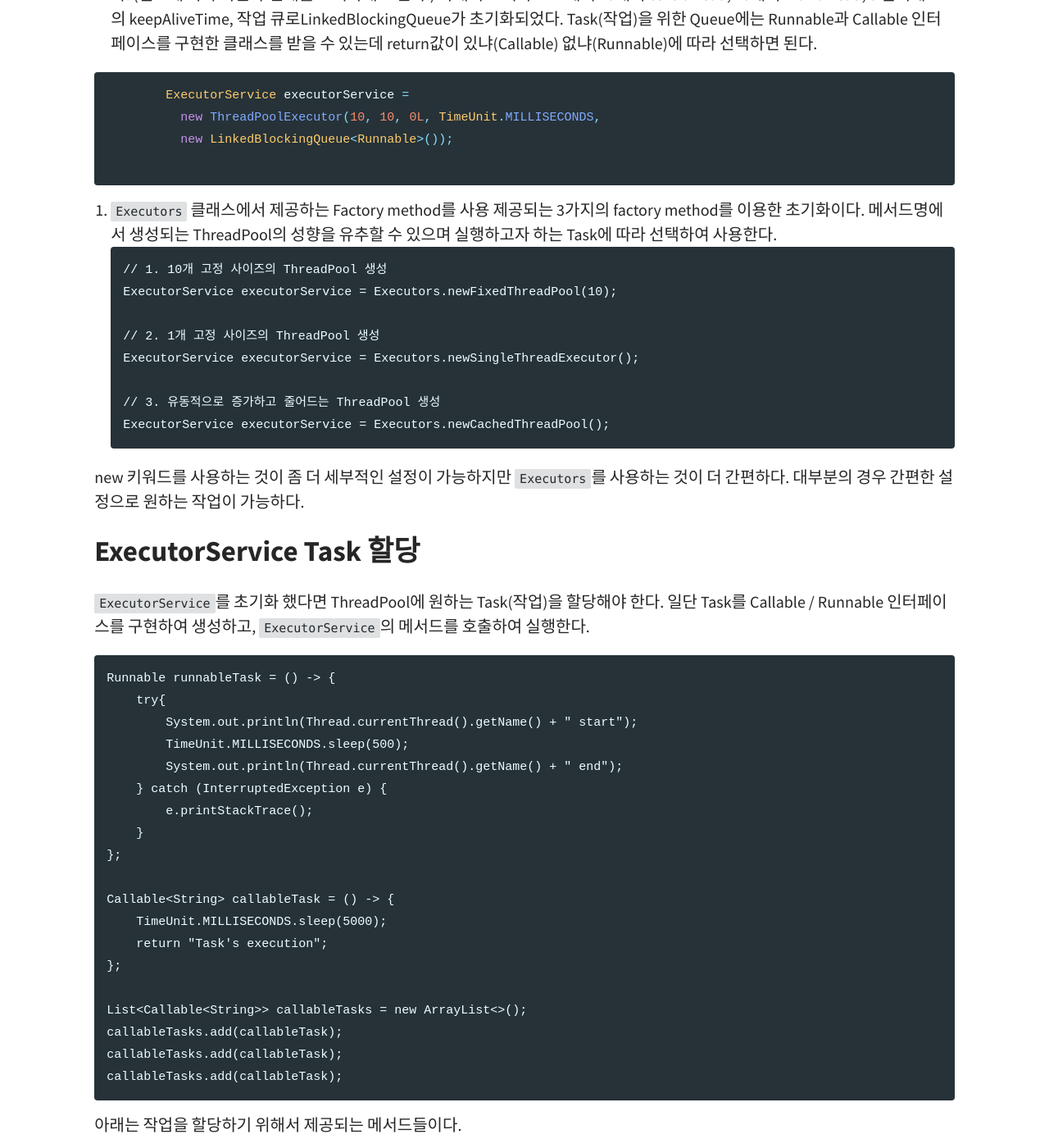
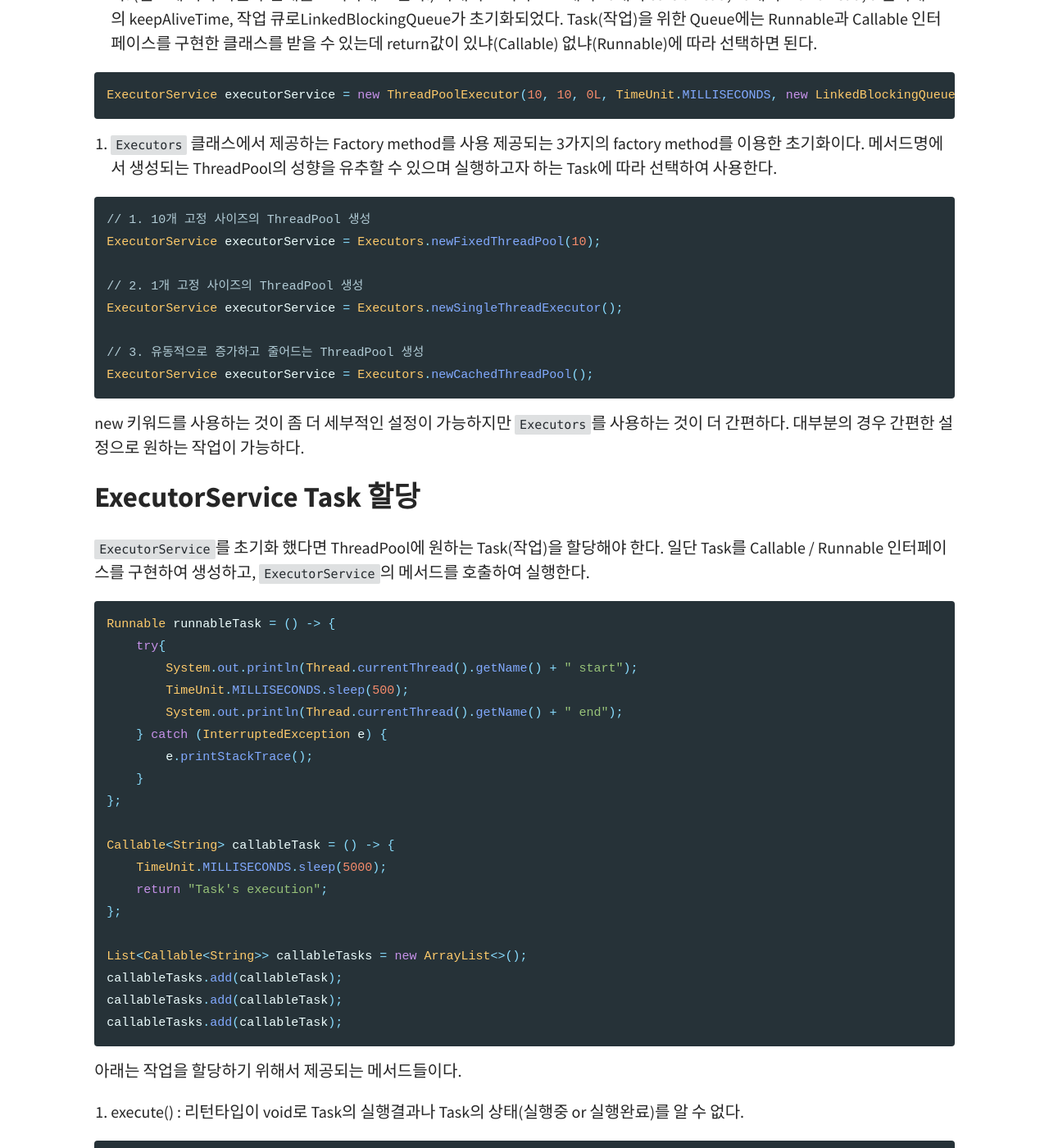
Before and after one commit to swampwar/swampwar.github.io, a Jekyll site: the page built from _posts/2019-12-20-ExecutorService.md, in a window 1280 px wide and 1400 px high, scrolled down 1474 px. Shown: the whole window at 82% size. Built offline with Jekyll 4.4.1, drawn with Linux system fonts in a browser that asks for light colours; some of the changed text lies outside the part shown.

Commit message:
첫번째글 포스팅~

```diff
--- a/_posts/2019-12-20-ExecutorService.md
+++ b/_posts/2019-12-20-ExecutorService.md
@@ -26,24 +26,24 @@ Thread를 활용하여 다수의 작업(Task)들을 비동기로 수행한다는
     `ExecutorService`는 인터페이스이기 때문에 구현체인 `ThreadPoolExecutor`를 new키워드로 초기화한다. (필요에 따라 다른 구현체를 초기화해도 된다.)
     아래의 초기화 코드에서 10개의 core thread, 10개의 max thread, 0 밀리세크의 keepAliveTime, 작업 큐로LinkedBlockingQueue가 초기화되었다. Task(작업)을 위한 Queue에는 Runnable과 Callable 인터페이스를 구현한 클래스를 받을 수 있는데 return값이 있냐(Callable) 없냐(Runnable)에 따라 선택하면 된다.
 
-        {% highlight java %}
-        ExecutorService executorService =
-          new ThreadPoolExecutor(10, 10, 0L, TimeUnit.MILLISECONDS,
-          new LinkedBlockingQueue<Runnable>());
-        {% endhighlight %}
+{% highlight java %}
+ExecutorService executorService = new ThreadPoolExecutor(10, 10, 0L, TimeUnit.MILLISECONDS, new LinkedBlockingQueue<Runnable>());
+{% endhighlight %}
 
 2.  `Executors` 클래스에서 제공하는 Factory method를 사용
 
     제공되는 3가지의 factory method를 이용한 초기화이다. 메서드명에서 생성되는 ThreadPool의 성향을 유추할 수 있으며 실행하고자 하는 Task에 따라 선택하여 사용한다.
 
-        // 1. 10개 고정 사이즈의 ThreadPool 생성
-        ExecutorService executorService = Executors.newFixedThreadPool(10);
+{% highlight java %}
+// 1. 10개 고정 사이즈의 ThreadPool 생성
+ExecutorService executorService = Executors.newFixedThreadPool(10);
 
-        // 2. 1개 고정 사이즈의 ThreadPool 생성
-        ExecutorService executorService = Executors.newSingleThreadExecutor();
+// 2. 1개 고정 사이즈의 ThreadPool 생성
+ExecutorService executorService = Executors.newSingleThreadExecutor();
 
-        // 3. 유동적으로 증가하고 줄어드는 ThreadPool 생성
-        ExecutorService executorService = Executors.newCachedThreadPool();
+// 3. 유동적으로 증가하고 줄어드는 ThreadPool 생성
+ExecutorService executorService = Executors.newCachedThreadPool();
+{% endhighlight %}
 
 new 키워드를 사용하는 것이 좀 더 세부적인 설정이 가능하지만 `Executors`를 사용하는 것이 더 간편하다. 대부분의 경우 간편한 설정으로 원하는 작업이 가능하다.
 
@@ -51,43 +51,49 @@ new 키워드를 사용하는 것이 좀 더 세부적인 설정이 가능하지
 
 `ExecutorService`를 초기화 했다면 ThreadPool에 원하는 Task(작업)을 할당해야 한다. 일단 Task를 Callable / Runnable 인터페이스를 구현하여 생성하고, `ExecutorService`의 메서드를 호출하여 실행한다.
 
-    Runnable runnableTask = () -> {
-        try{
-            System.out.println(Thread.currentThread().getName() + " start");
-            TimeUnit.MILLISECONDS.sleep(500);
-            System.out.println(Thread.currentThread().getName() + " end");
-        } catch (InterruptedException e) {
-            e.printStackTrace();
-        }
-    };
+{% highlight java %}
+Runnable runnableTask = () -> {
+    try{
+        System.out.println(Thread.currentThread().getName() + " start");
+        TimeUnit.MILLISECONDS.sleep(500);
+        System.out.println(Thread.currentThread().getName() + " end");
+    } catch (InterruptedException e) {
+        e.printStackTrace();
+    }
+};
 
-    Callable<String> callableTask = () -> {
-        TimeUnit.MILLISECONDS.sleep(5000);
-        return "Task's execution";
-    };
+Callable<String> callableTask = () -> {
+    TimeUnit.MILLISECONDS.sleep(5000);
+    return "Task's execution";
+};
 
-    List<Callable<String>> callableTasks = new ArrayList<>();
-    callableTasks.add(callableTask);
-    callableTasks.add(callableTask);
-    callableTasks.add(callableTask);
+List<Callable<String>> callableTasks = new ArrayList<>();
+callableTasks.add(callableTask);
+callableTasks.add(callableTask);
+callableTasks.add(callableTask);
+{% endhighlight %}
 
 아래는 작업을 할당하기 위해서 제공되는 메서드들이다.
 
 1. execute() : 리턴타입이 void로 Task의 실행결과나 Task의 상태(실행중 or 실행완료)를 알 수 없다.
-
-        executorService.execute(runnableTask);
+{% highlight java %}
+executorService.execute(runnableTask);
+{% endhighlight %}
 
 2. submit() : Task를 할당하고 `Future` 타입의 결과값을 받는다. 결과가 리턴되어야 하므로 주로 Callable을 구현한 Task를 인자로 준다.
-
-        Future<String> future = executorService.submit(callableTask);
+{% highlight java %}
+Future<String> future = executorService.submit(callableTask);
+{% endhighlight %}
 
 3. invokeAny() : Task를 Collection에 넣어서 인자로 넘겨줄 수 있다. 실행에 성공한 Task 중 하나의 리턴값을 반환한다.
-
-        String result = executorService.invokeAny(callableTasks);
+{% highlight java %}
+String result = executorService.invokeAny(callableTasks);
+{% endhighlight %}
 
 4. invokeAll() : Task를 Collection에 넣어서 인자로 넘겨줄 수 있다. 모든 Task의 리턴값을 `List<Future<>>` 타입으로 반환한다.
-
-        List<Future<String>> futures = executorService.invokeAll(callableTasks);
+{% highlight java %}
+List<Future<String>> futures = executorService.invokeAll(callableTasks);
+{% endhighlight %}
 
 ## ExcecutorService 종료
 
@@ -100,34 +106,38 @@ new 키워드를 사용하는 것이 좀 더 세부적인 설정이 가능하지
     실행중인 Thread들을 즉시 종료시키려고 하지만, 모든 Thread가 동시에 종료되는 것을 보장하지는 않는다. 실행되지 않은 Task를 반환한다.
 
 여기에 추가로 두 개의 shutdown 메서드가 결합된 `awaitTermination()`을 사용하는 것이 추천된다. 이 메서드는 먼저 새로운 Task가 실행되는 것을 막고, 일정 시간동안 실행중인 Task가 완료되기를 기다린다. 만일 일정 시간동안 처리되지 않은 Task에 대해서는 강제로 종료시킨다.
-
-    executorService.shutdown();
-    try {
-        if (!executorService.awaitTermination(800, TimeUnit.MILLISECONDS)) {
-            executorService.shutdownNow();
-        }
-    } catch (InterruptedException e) {
+{% highlight java %}
+executorService.shutdown();
+try {
+    if (!executorService.awaitTermination(800, TimeUnit.MILLISECONDS)) {
         executorService.shutdownNow();
     }
+} catch (InterruptedException e) {
+    executorService.shutdownNow();
+}
+{% endhighlight %}
 
 ## Future 인터페이스
 
 `submit()`과 `invokeAll()` 메서드를 호출할때 반환하는 `Future` 객체로 Task의 결과값이나 상태(실행중 또는 실행완료)를 알 수 있다.
 또한 `Future` 인터페이스는 Blocking method인 `get()`을 제공하는데 Task 실행 결과를 얻을 수 있다.(Runnable을 구현한 Task라면 null이 반환된다.) Blocking이기 때문에 실행중에 `get()`이 호출되는 경우 실행이 끝날 때까지 대기한다. 이는 성능저하를 불러올 수 있으므로 Timeout을 설정하여 일정 시간이 지나면 `TimeoutException`이 발생하도록 유도할 수 있다.
 
-    Future<String> future = executorService.submit(callableTask);
-    String result = null;
-    try {
-        result = future.get(); // Task가 실행중이면 여기서 대기한다.
-    } catch (InterruptedException | ExecutionException e) {
-        e.printStackTrace();
-    }
+{% highlight java %}
+Future<String> future = executorService.submit(callableTask);
+String result = null;
+try {
+    result = future.get(); // Task가 실행중이면 여기서 대기한다.
+} catch (InterruptedException | ExecutionException e) {
+    e.printStackTrace();
+}
 
-    // Timeout 설정, 지정된 시간이 지나면 TimeoutException이 발생한다.
-    String result = future.get(200, TimeUnit.MILLISECONDS);
+// Timeout 설정, 지정된 시간이 지나면 TimeoutException이 발생한다.
+String result = future.get(200, TimeUnit.MILLISECONDS);
+{% endhighlight %}
 
 이 밖에도 `isDone()`, `cancel()`, `isCancelled()` 메서드가 있다.
-
-    boolean isDone = future.isDone(); // Task가 실행되었는지?
-    boolean canceled = future.cancel(true); // Task를 취소
-    boolean isCancelled = future.isCancelled(); // Task가 취소되었는지?
+{% highlight java %}
+boolean isDone = future.isDone(); // Task가 실행되었는지?
+boolean canceled = future.cancel(true); // Task를 취소
+boolean isCancelled = future.isCancelled(); // Task가 취소되었는지?
+{% endhighlight %}
```
